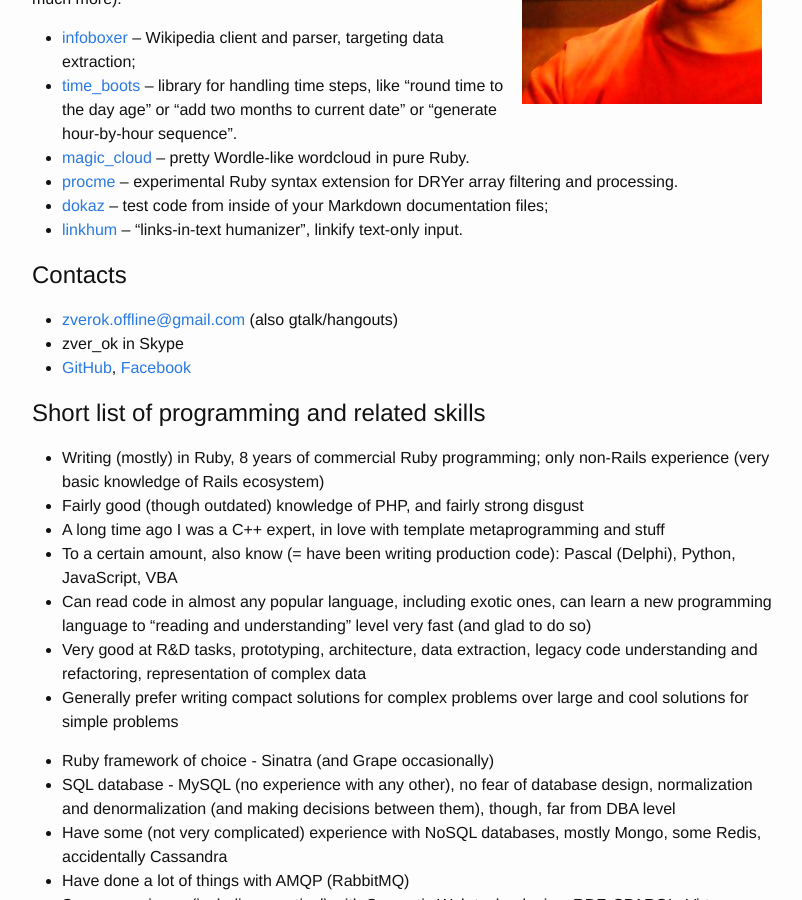
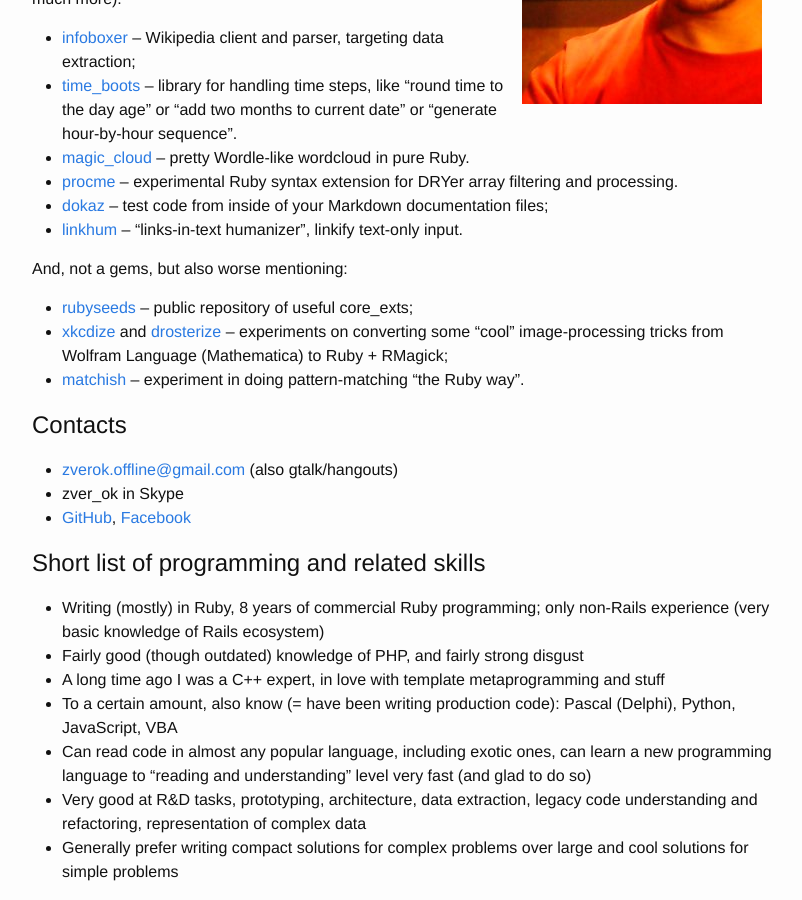
Before and after one commit to zverok/zverok.github.io, a Jekyll site: the page built from index.md, in a window 1280 px wide and 900 px high, scrolled down 333 px. Shown: the whole window, without its empty margins (238-1040 px from the left). Built offline with Jekyll 4.4.1, drawn with Linux system fonts in a browser that asks for light colours.

Commit message:
More on site!

```diff
--- a/index.md
+++ b/index.md
@@ -19,6 +19,11 @@ Recently I've released some useful Ruby gems (and plan to do much more):
 * [procme](http://github.com/zverok/procme) -- experimental Ruby syntax extension for DRYer array filtering and processing.
 * [dokaz](http://github.com/zverok/dokaz) -- test code from inside of your Markdown documentation files;
 * [linkhum](https://github.com/zverok/linkhum) -- "links-in-text humanizer", linkify text-only input.
+
+And, not a gems, but also worse mentioning:
+* [rubyseeds](https://github.com/zverok/rubyseeds) -- public repository of useful core_exts;
+* [xkcdize](https://github.com/zverok/xkcdize) and [drosterize](https://github.com/zverok/drosterize) -- experiments on converting some "cool" image-processing tricks from Wolfram Language (Mathematica) to Ruby + RMagick;
+* [matchish](https://github.com/zverok/matchish) -- experiment in doing pattern-matching "the Ruby way".
 
 ## Contacts
 
```
